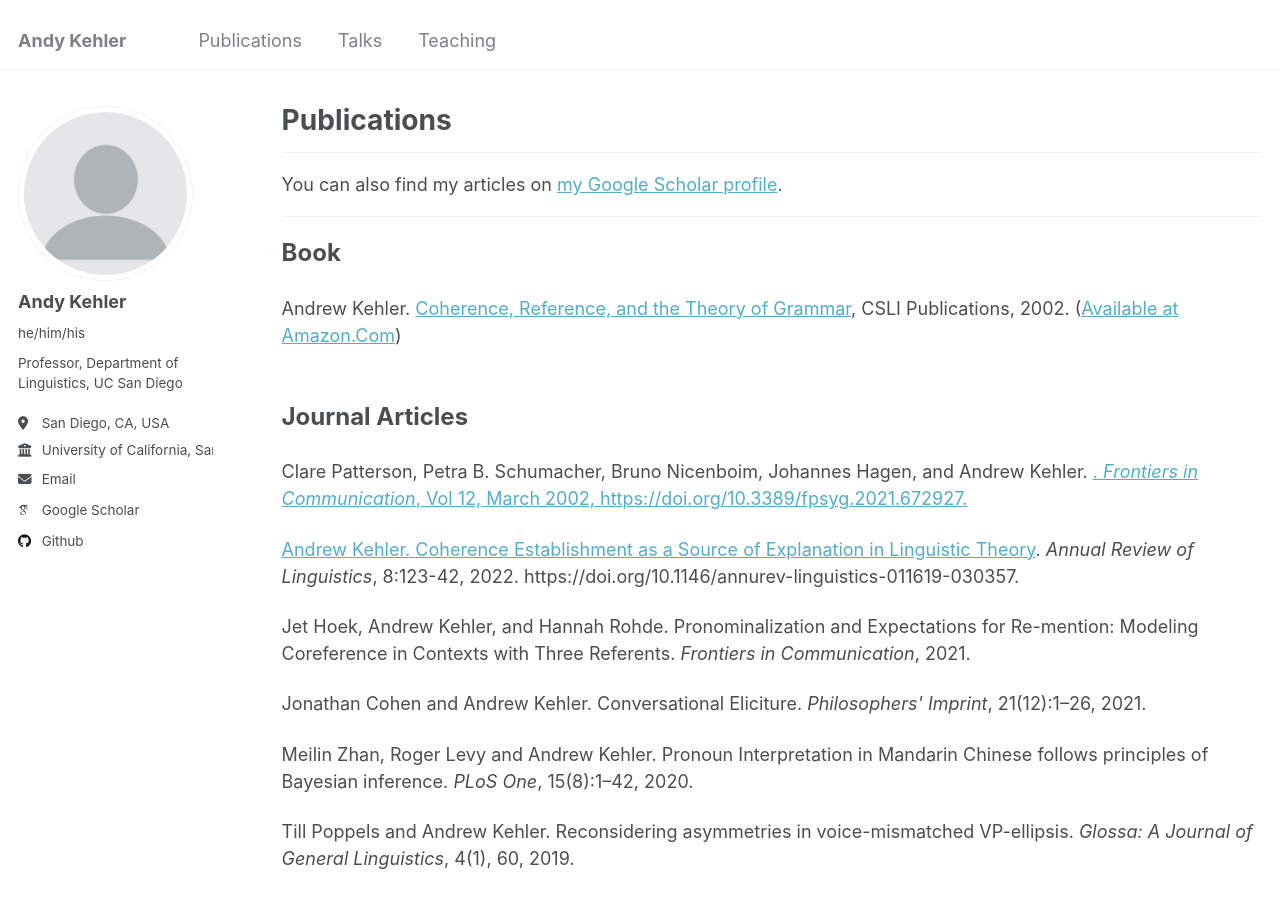
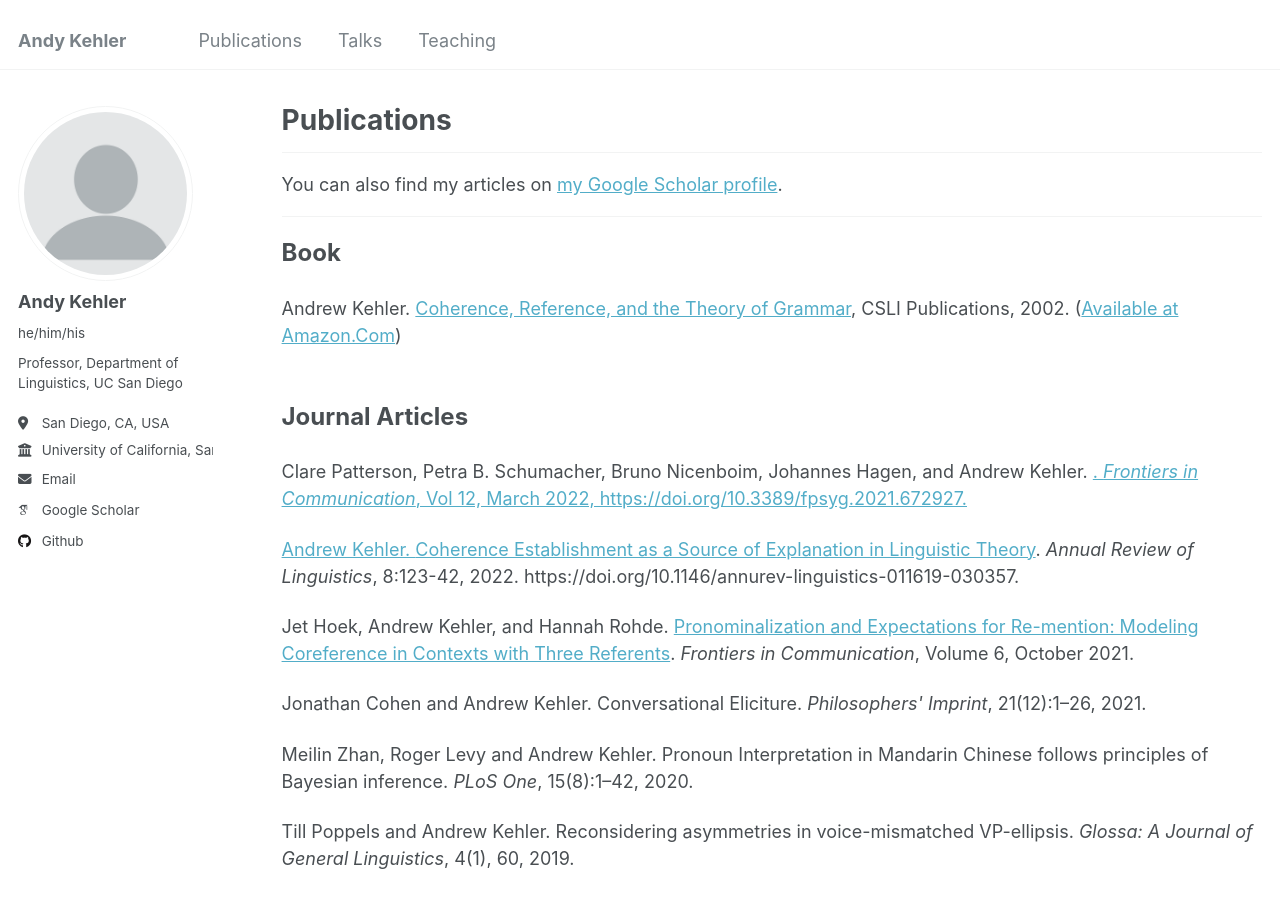
Before and after one commit to akehler/akehler.github.io, a Jekyll site: the page built from _pages/publications.html, in a window 1280 px wide and 900 px high. Built offline with Jekyll 4.4.1, drawn with Linux system fonts in a browser that asks for light colours; some web fonts are replaced.

Commit message:
Update publications.html

```diff
--- a/_pages/publications.html
+++ b/_pages/publications.html
@@ -32,7 +32,7 @@ href=http://www.amazon.com/exec/obidos/ASIN/1575862166/qid=1012429713/sr=12-1/10
   Clare Patterson, Petra B. Schumacher, Bruno Nicenboim,
   Johannes Hagen, and Andrew Kehler. <a href="https://www.frontiersin.org/journals/psychology/articles/10.3389/fpsyg.2021.672927/full"
 					     A Bayesian Approach to German Personal and Demonstrative Pronouns</a>.
-  <i>Frontiers in Communication</i>, Vol 12, March 2002, https://doi.org/10.3389/fpsyg.2021.672927.
+  <i>Frontiers in Communication</i>, Vol 12, March 2022, https://doi.org/10.3389/fpsyg.2021.672927.
 
 <p><p>
 
@@ -43,10 +43,10 @@ Andrew Kehler. <a href="https://www.annualreviews.org/content/journals/10.1146/a
 
 <p><p>
 
-Jet Hoek, Andrew Kehler, and Hannah Rohde. Pronominalization and
+Jet Hoek, Andrew Kehler, and Hannah Rohde. <a href="https://www.frontiersin.org/journals/communication/articles/10.3389/fcomm.2021.674126/full">Pronominalization and
 	  Expectations for Re-mention: Modeling Coreference in
-	  Contexts with Three Referents. <i>Frontiers in Communication</i>,
-	  2021.
+	  Contexts with Three Referents</a>. <i>Frontiers in Communication</i>, Volume 6,
+	  October 2021.
 
   <p><p>
 
```
